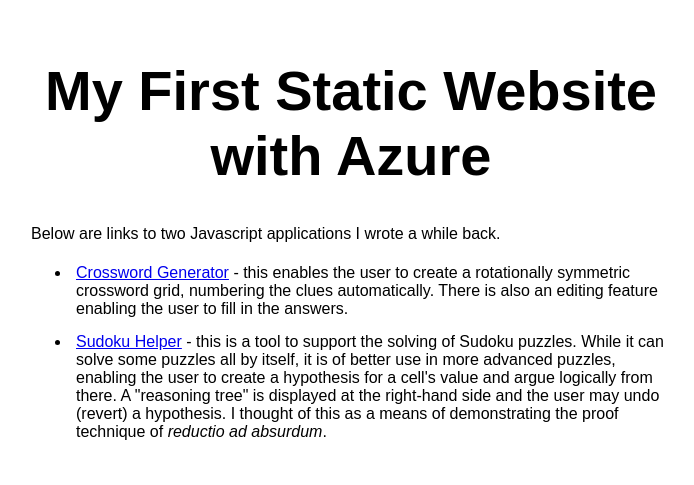
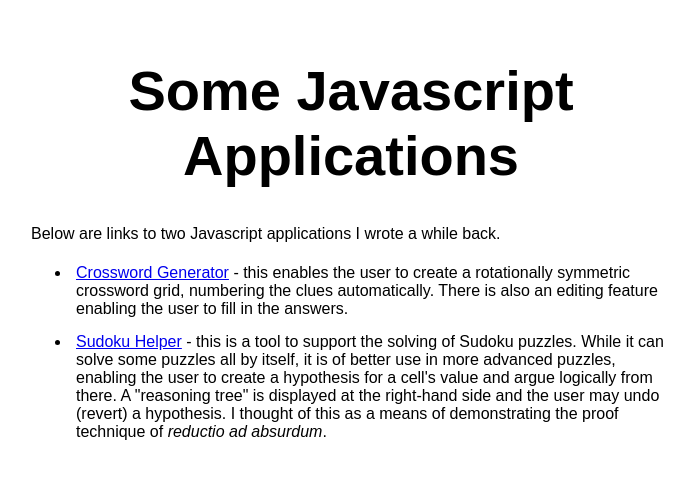
Before and after one commit to paulwlocke/my-first-static-web-app, a plain HTML site: page src/index.html in a window 1280 px wide. Shown: the whole page, without its empty margins (289-983 px from the left). Drawn offline with Linux system fonts and the light colour scheme.

Commit message:
Change title

```diff
--- a/src/index.html
+++ b/src/index.html
@@ -10,7 +10,7 @@
 
 <body>
   <main>
-    <h1>My First Static Website with Azure</h1>
+    <h1>Some Javascript Applications</h1>
     <p>
       Below are links to two Javascript applications I wrote a while back.
     </p>
```
